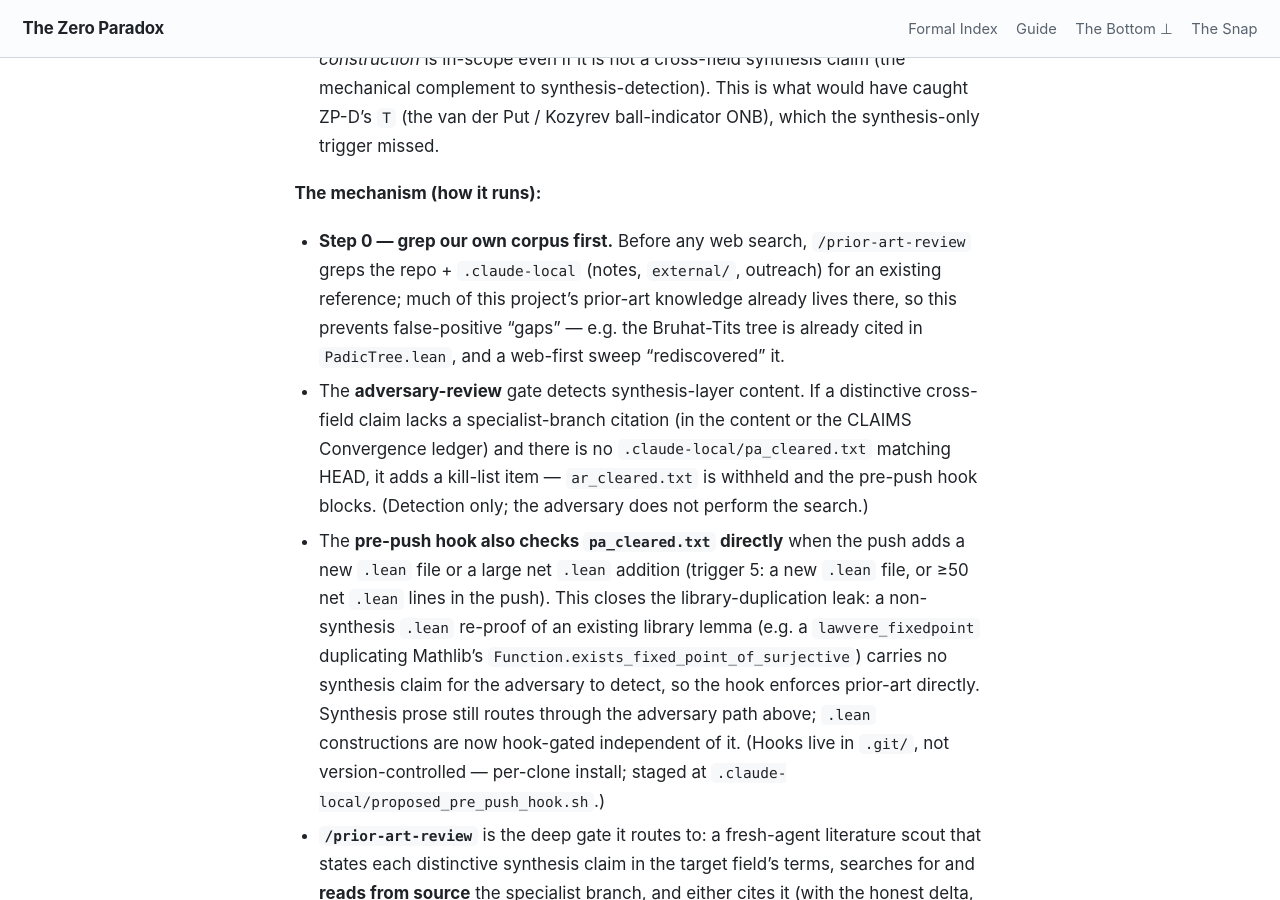
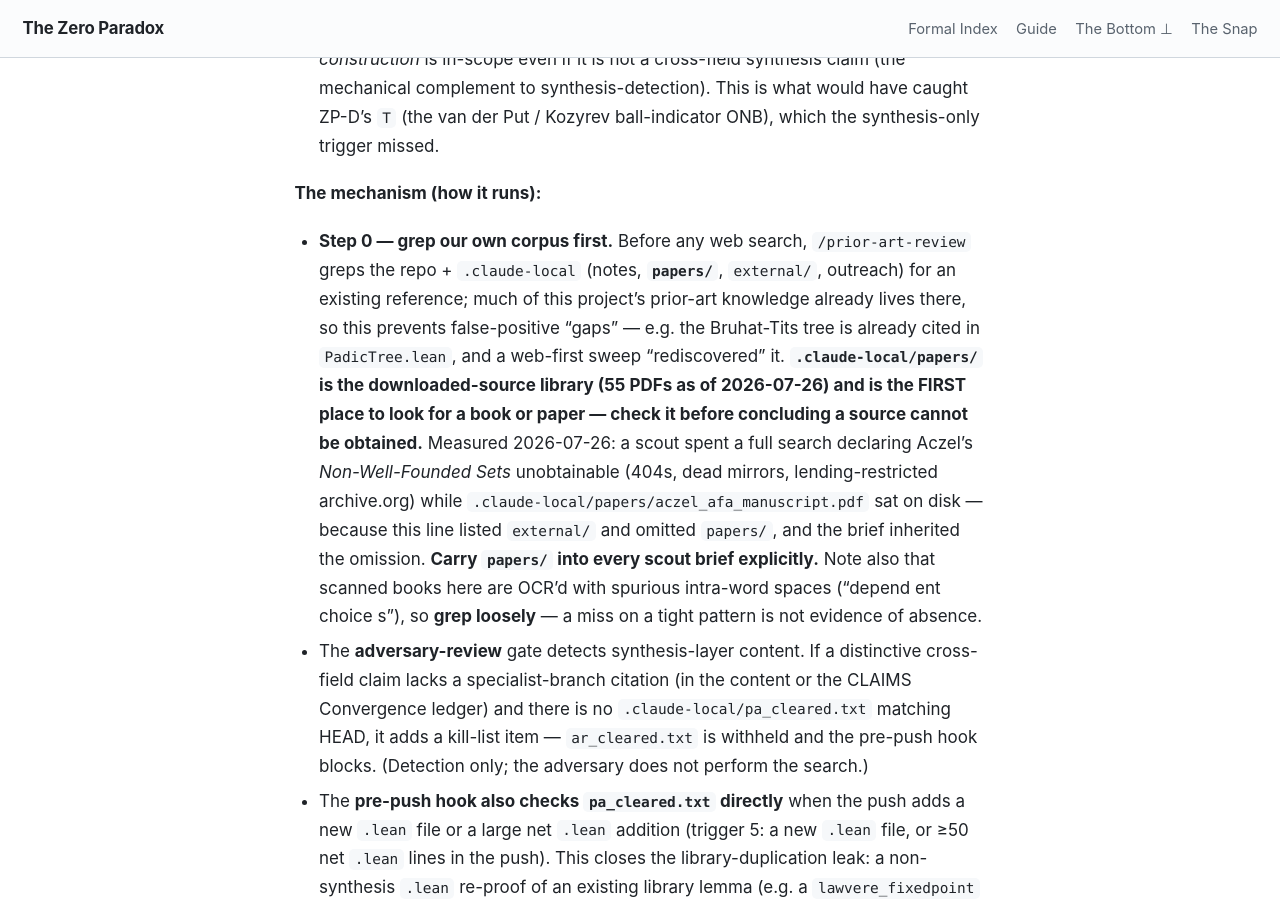
Before and after one commit to timbrigham/ZeroParadox, a Jekyll site: the page built from CLAUDE.md, in a window 1280 px wide and 900 px high, scrolled down 11097 px. Built offline with Jekyll 4.4.1, drawn with Linux system fonts in a browser that asks for light colours; our own code applies the rules of GitHub Pages for plain Markdown files.

Commit message:
CLAUDE.md: prior-art Step 0 must include .claude-local/papers/ (55 PDFs); OCR grep-loosely warning

```diff
--- a/CLAUDE.md
+++ b/CLAUDE.md
@@ -207,7 +207,7 @@ The framework's value is its *delta* against prior art, so an uncited closest-pr
 5. **A new `.lean` file, or a large net addition to one** — a substantial original *construction* is in-scope even if it is not a cross-field synthesis claim (the mechanical complement to synthesis-detection). This is what would have caught ZP-D's `T` (the van der Put / Kozyrev ball-indicator ONB), which the synthesis-only trigger missed.
 
 **The mechanism (how it runs):**
-- **Step 0 — grep our own corpus first.** Before any web search, `/prior-art-review` greps the repo + `.claude-local` (notes, `external/`, outreach) for an existing reference; much of this project's prior-art knowledge already lives there, so this prevents false-positive "gaps" — e.g. the Bruhat-Tits tree is already cited in `PadicTree.lean`, and a web-first sweep "rediscovered" it.
+- **Step 0 — grep our own corpus first.** Before any web search, `/prior-art-review` greps the repo + `.claude-local` (notes, **`papers/`**, `external/`, outreach) for an existing reference; much of this project's prior-art knowledge already lives there, so this prevents false-positive "gaps" — e.g. the Bruhat-Tits tree is already cited in `PadicTree.lean`, and a web-first sweep "rediscovered" it. **`.claude-local/papers/` is the downloaded-source library (55 PDFs as of 2026-07-26) and is the FIRST place to look for a book or paper — check it before concluding a source cannot be obtained.** Measured 2026-07-26: a scout spent a full search declaring Aczel's *Non-Well-Founded Sets* unobtainable (404s, dead mirrors, lending-restricted archive.org) while `.claude-local/papers/aczel_afa_manuscript.pdf` sat on disk — because this line listed `external/` and omitted `papers/`, and the brief inherited the omission. **Carry `papers/` into every scout brief explicitly.** Note also that scanned books here are OCR'd with spurious intra-word spaces ("depend ent choice s"), so **grep loosely** — a miss on a tight pattern is not evidence of absence.
 - The **adversary-review** gate detects synthesis-layer content. If a distinctive cross-field claim lacks a specialist-branch citation (in the content or the CLAIMS Convergence ledger) and there is no `.claude-local/pa_cleared.txt` matching HEAD, it adds a kill-list item — `ar_cleared.txt` is withheld and the pre-push hook blocks. (Detection only; the adversary does not perform the search.)
 - The **pre-push hook also checks `pa_cleared.txt` directly** when the push adds a new `.lean` file or a large net `.lean` addition (trigger 5: a new `.lean` file, or ≥50 net `.lean` lines in the push). This closes the library-duplication leak: a non-synthesis `.lean` re-proof of an existing library lemma (e.g. a `lawvere_fixedpoint` duplicating Mathlib's `Function.exists_fixed_point_of_surjective`) carries no synthesis claim for the adversary to detect, so the hook enforces prior-art directly. Synthesis prose still routes through the adversary path above; `.lean` constructions are now hook-gated independent of it. (Hooks live in `.git/`, not version-controlled — per-clone install; staged at `.claude-local/proposed_pre_push_hook.sh`.)
 - **`/prior-art-review`** is the deep gate it routes to: a fresh-agent literature scout that states each distinctive synthesis claim in the target field's terms, searches for and **reads from source** the specialist branch, and either cites it (with the honest delta, credit pointing outward) or records "searched, none found." For a new or substantially-expanded `.lean` file the scope also includes a **library-duplication check** on the file's central/named results — a re-proof of an existing Mathlib lemma or a re-built known construction must cite the library/source version (bounded to named/central results, not every helper lemma). On PASS it writes `.claude-local/pa_cleared.txt`; the push clears once both adversary and prior-art-review are satisfied.
```
